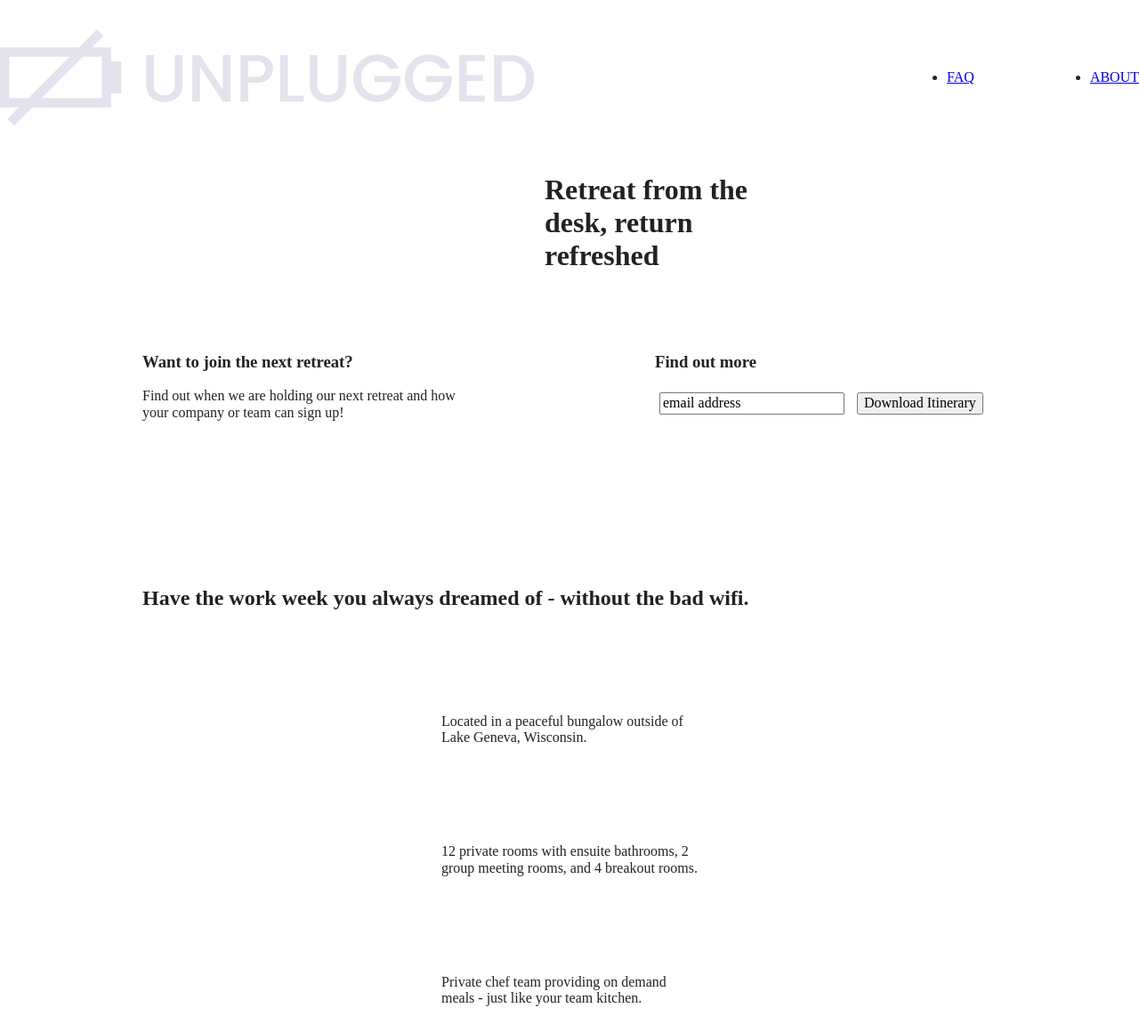
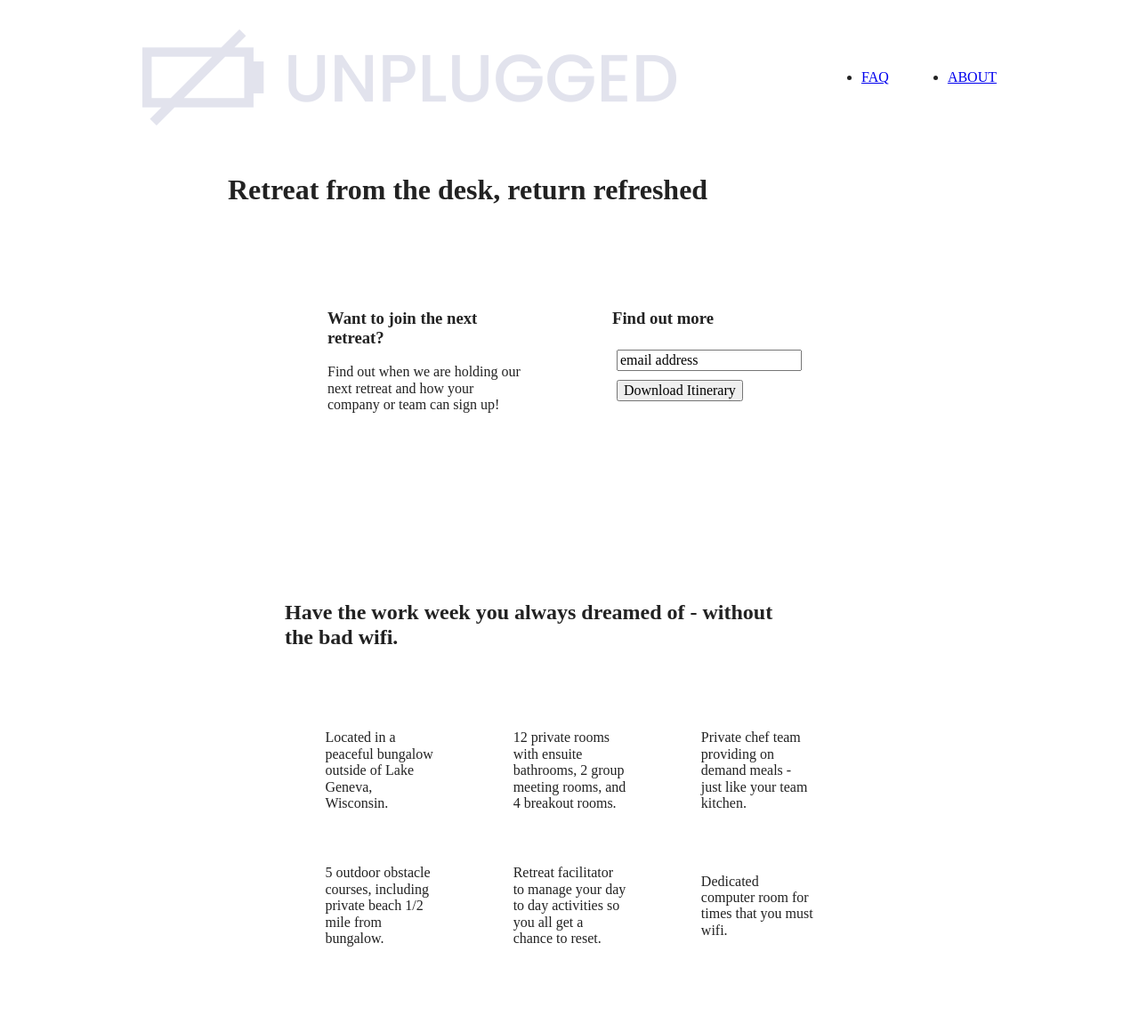
Before and after one commit to Triciad23/unplugged-retreat-website, a website built with Parcel: page index.html in a window 1280 px wide. Shown: the top 1160 px of the page at 89% size. Built offline with nearby package versions, Linux system fonts and the light colour scheme.

Commit message:
added desktop styles

```diff
--- a/css/main.css
+++ b/css/main.css
@@ -401,6 +401,9 @@
   .footer .contact{
     margin-bottom:0;
   }
+  footer .copyright {
+    width: 100%;
+  }
 
   /* About Page */
   .mission-content {
@@ -441,30 +444,40 @@
 @media only screen and (min-width: 1200px) {
   /*Desktop*/
   .content-wrapper {
-    width: 960px;
+    max-width: 960px;
   }
   .hero-area h1{
-    width:20%;
-    margin-left: 200px;
+    width:60%;
   }
-  aside .form-description ,
-  aside .signup{
-    width:15%;
-    margin:50px;
+  aside .content-wrapper{
+    justify-content: space-around;
+  }
+  aside .content-wrapper .form-description ,
+  aside .content-wrapper .signup{
+    width:35%;
+    margin:25px;
+  }
+  .features h2{
+    width:90%;
   }
   .features article{
-    width:25%;
-    padding: 25px;
+    flex-basis:33%;
   }
-  .features .features-item-description{
-    width:60%;
+  .reviews article div{
+    width:43%;
   }
-  footer .copyright{
-    width:15%;
-    justify-content: center;
-    padding:0px;
-}
 
+  /*About Page*/
+  .mission h2,
+  .contact-section .content-wrapper h2{
+    width: 95%;
+  }
+
+  /*FAQ Page */
+
+  .faq h2{
+    width:100%;
+  }
 /* ==========================================================================
    Print styles.
    Inlined to avoid the additional HTTP request:
@@ -538,4 +551,3 @@
   h3 {
     page-break-after: avoid;
   }
-}
```
Also changed, not shown: img/omar-lopez-296944-unsplash.jpg.
